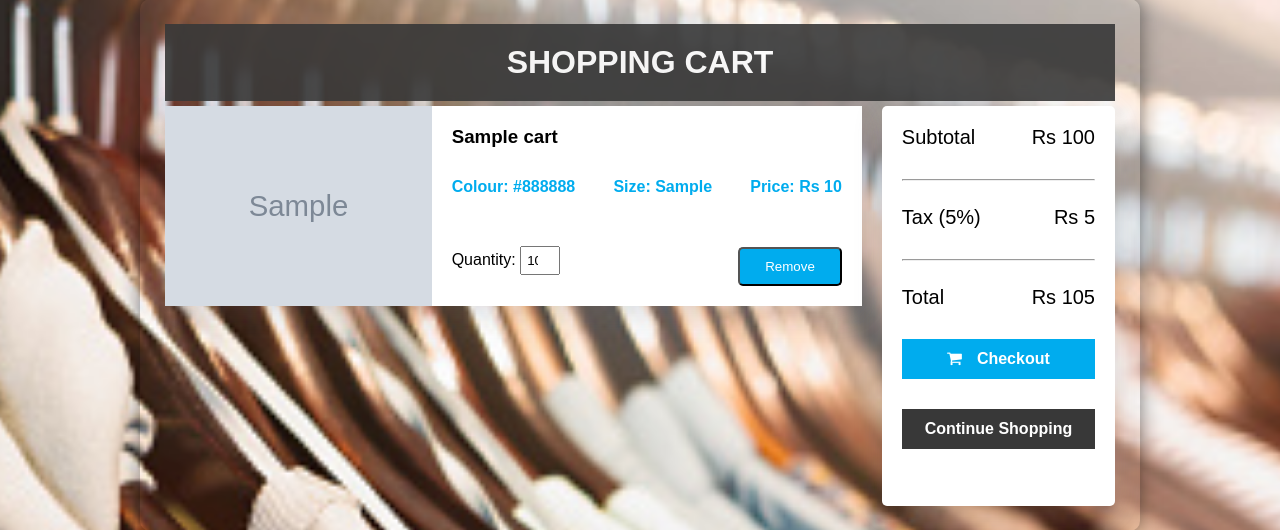
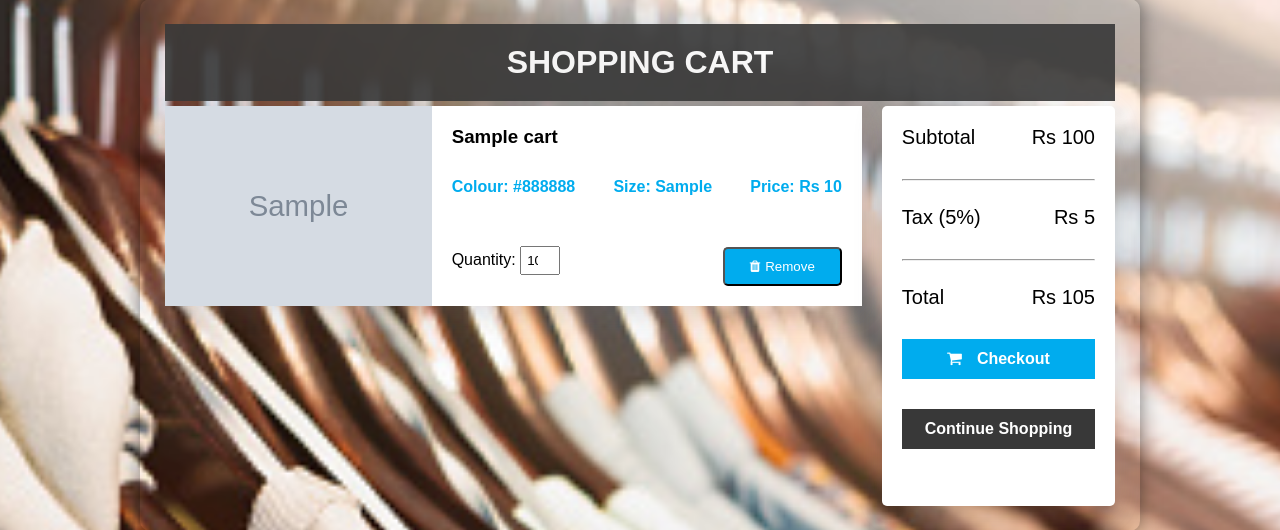
Before and after one commit to kedhavp30/web-project, a PHP site: page /cart.php in a window 1280 px wide. Shown: the part 168-698 px from the top of the page. Run offline with PHP 8.4, Linux system fonts and the light colour scheme; the visitor is signed in with stand-in values (Sample User, id 1); tables that the repository leaves empty or names only in its code hold one stand-in row (values such as "Sample post"); grey boxes marked "Sample" are stand-in pictures; some libraries are stand-ins or nearby versions.

Commit message:
replace input[submit] with button

```diff
--- a/public/cart.php
+++ b/public/cart.php
@@ -4,7 +4,7 @@
 	require_once "includes/db_connect.php";
 	$conn->setAttribute(PDO::ATTR_ERRMODE, PDO::ERRMODE_EXCEPTION);
 
-	// Initialize empty array if it doens't exist yet
+	// Initialize empty array if it doesn't exist yet
 	if (!isset($_SESSION["cart"])) {
 		$_SESSION["cart"] = array();
 	}
@@ -81,7 +81,7 @@
 							echo "<p class='unit'>Quantity: <input type='number' name='quantity' value='{$product["quantity"]}' max='100' min='1'></p>";
 							echo "<form action='{$_SERVER["PHP_SELF"]}' method='POST'>
 										<input type='text' hidden name='productId' value='{$productId}'>
-										<input type='submit' class='btn-area' value='Remove'>
+										<button class='btn-area'><i class='fa fa-trash'></i>Remove</button>
 										</form>";
 							echo "</div>";
 							echo "</div>";
```
